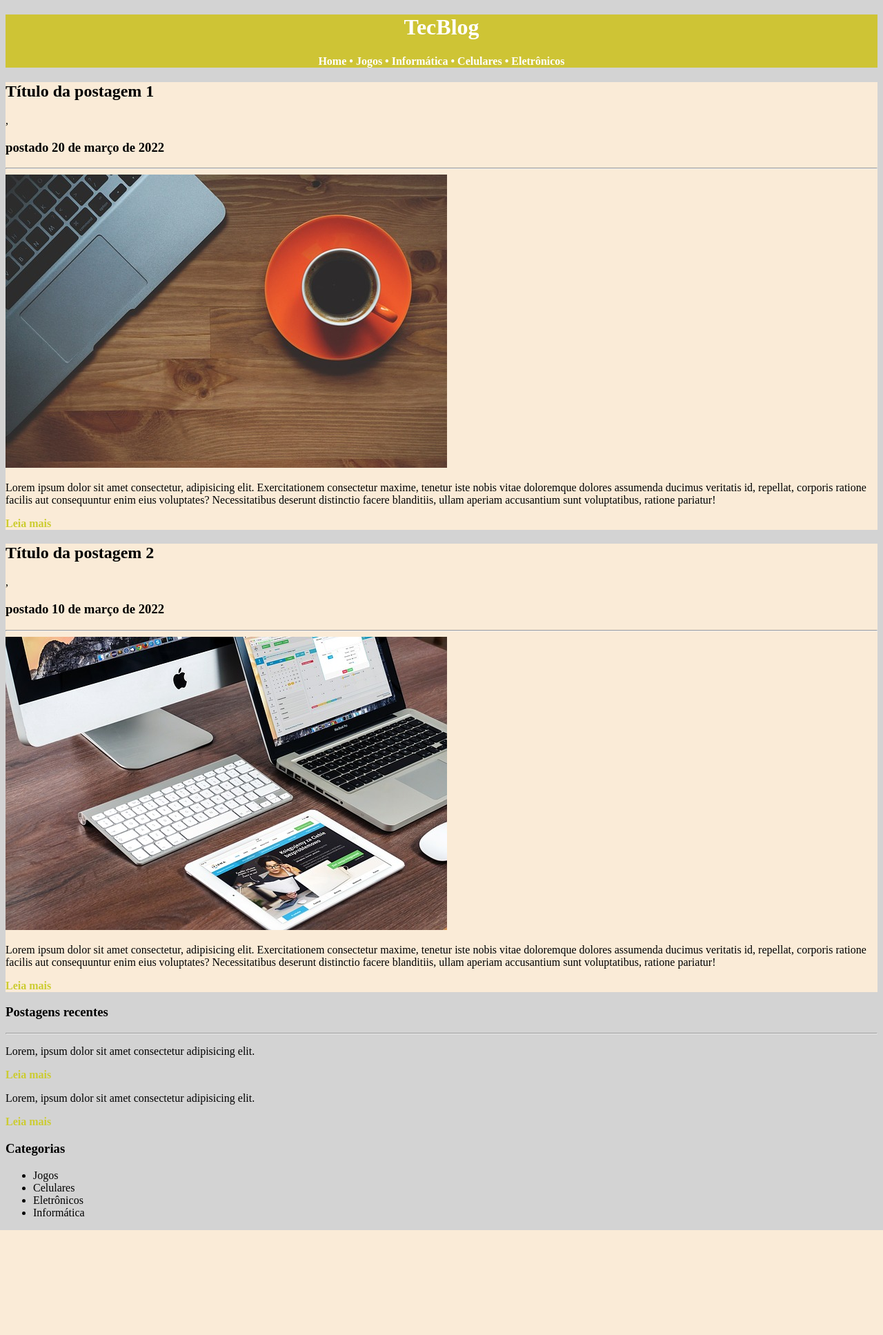
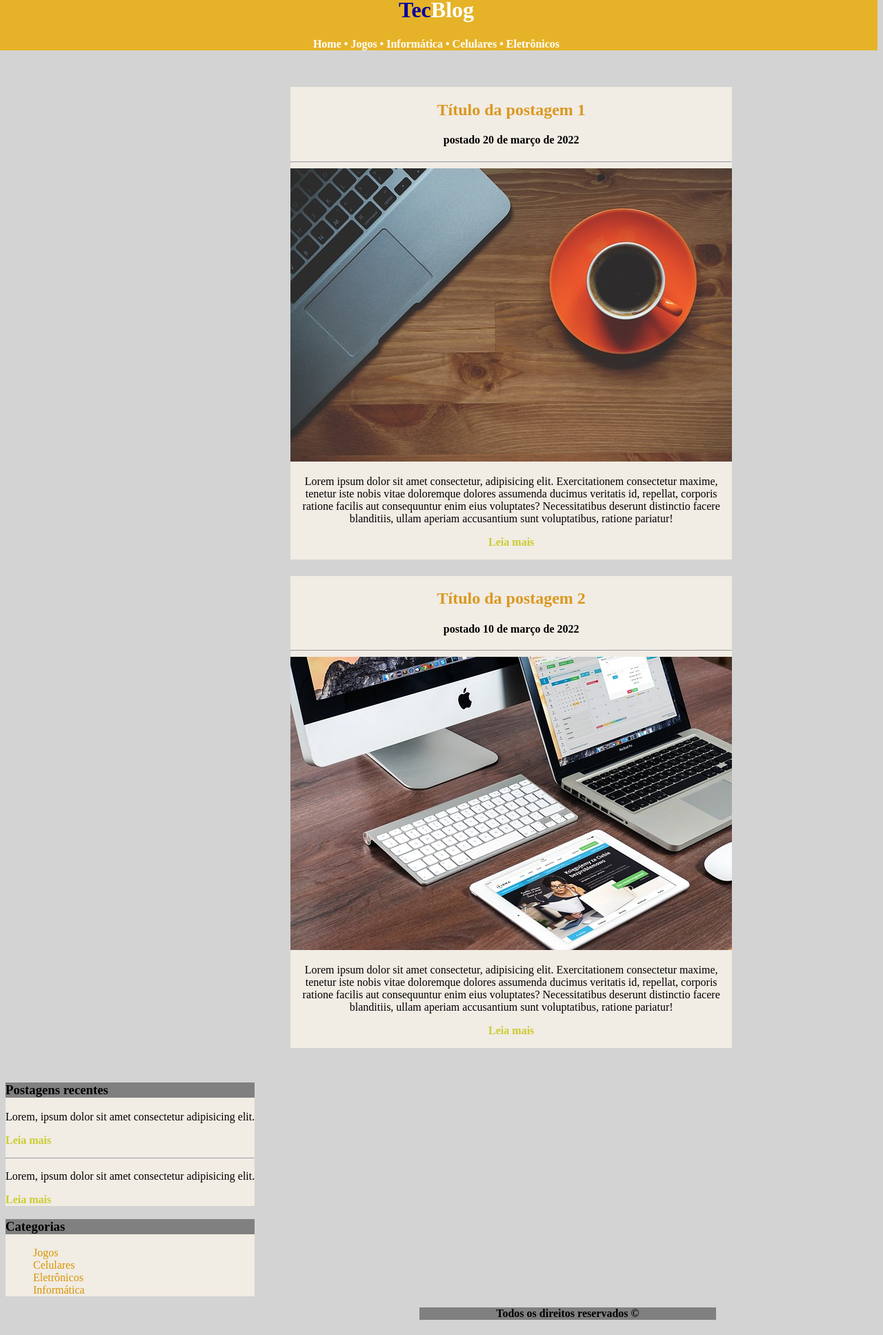
Before and after one commit to gabidsbarbosa/desafios, a Python web app: template desafio2/templates/index.html in a window 1280 px wide. Shown: the whole page at 69% size. Before the commit the page ends 1783 px from the top, so only its background shows below. Run offline with Jinja, Linux system fonts and the light colour scheme; the template is opened without the code that fills it, so the values that code supplies are empty; some web fonts are replaced.

Commit message:
trabalho final (acho)

```diff
--- a/desafio2/static/css/style.css
+++ b/desafio2/static/css/style.css
@@ -3,11 +3,56 @@ body {
     font-family: 'Abyssinica SIL', serif;
 }
 
+main {
+    float: left;
+    margin-left: 30%;
+}
+
 header {
     font-family: 'Abyssinica SIL', serif;
-    background-color: rgb(206, 196, 53);
+    background-color: rgb(230, 179, 40);
     text-align: center;
     color: white;
+    margin-top: -25px;
+    margin-left: -15px;
+}
+
+h2 {
+    color: rgb(218, 152, 31);
+}
+
+h3 {
+    background-color: gray;
+}
+
+ul {
+    list-style: none;
+}
+
+li {
+    color: rgb(216, 148, 0);
+}
+
+footer {
+    text-align: center;
+    clear: both;
+    background-color: gray;
+    width: 34%;
+    margin-left: 600px;
+}
+
+aside {
+    float: left;
+    margin-top: 0.75%;
+}
+
+.formato {
+    max-width: 680px;
+    width: 90%;
+    margin: 22px auto;
+    display: grid;
+    gap: 24px;
+    margin-top: 32px;
 }
 
 .mais {
@@ -15,6 +60,15 @@ header {
     font-weight: bold;
 }
 
-.postagem-1 {
-    background-color: antiquewhite;
+.postagem {
+    background-color: rgb(241, 236, 228);
+    text-align: center;
 }
+
+.caixas {
+    background-color: rgb(241, 236, 228);
+}
+
+.titulo {
+    color: rgb(0, 0, 158);
+}
--- a/desafio2/templates/index.html
+++ b/desafio2/templates/index.html
@@ -15,15 +15,20 @@
 
     <header>
 
-        <h1>TecBlog</h1>
+        <h1><span class="titulo">Tec</span>Blog</h1>
         <h4>Home • Jogos • Informática • Celulares • Eletrônicos</h4>
 
     </header>
 
-    <div class="postagem-1">
+    <main>
 
-        <h2>Título da postagem 1</h2>,
-        <h3>postado 20 de março de 2022</h3>
+    <div class="formato">
+
+
+        <div class="postagem">
+
+        <h2>Título da postagem 1</h2>
+        <h4>postado 20 de março de 2022</h4>
 
         <hr>
 
@@ -37,10 +42,10 @@
 
         </div>
 
-    <div class="postagem-1">
+        <div class="postagem">
 
-        <h2>Título da postagem 2</h2>,
-        <h3>postado 10 de março de 2022</h3>
+            <h2>Título da postagem 2</h2>
+            <h4>postado 10 de março de 2022</h4>
 
             <hr>
 
@@ -54,20 +59,24 @@
 
         </div>
 
-    <div class="caixas">
+    </main>
+
+    <aside>
 
         <div>
 
+            <div class="caixas">
+
                 <h3>Postagens recentes</h3>
-            <hr>
                 <p>Lorem, ipsum dolor sit amet consectetur adipisicing elit.</p>
                 <p class="mais">Leia mais</p>
+                <hr>
                 <p>Lorem, ipsum dolor sit amet consectetur adipisicing elit.</p>
                 <p class="mais">Leia mais</p>
 
             </div>
 
-        <div>
+            <div class="caixas">
 
                 <h3>Categorias</h3>
                 <ul>
@@ -79,6 +88,14 @@
 
             </div>
 
+        </aside>
+
+        </div>
+
+        <footer>
+            <h4>Todos os direitos reservados ©</h4>
+        </footer>
+
     </div>
 
 </body>
```
Lines whose indentation alone changed are shown as unchanged.
